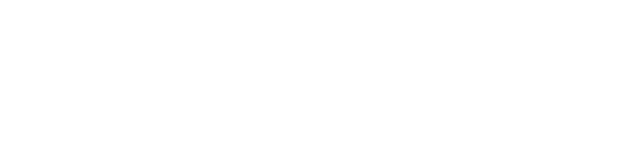
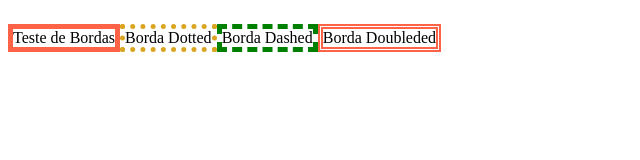
Before and after one commit to NikiReis/FrontEndClass, a plain HTML site: page Class5/Challenge/marg_collor.html in a window 1280 px wide. Shown: the whole page, without its empty margins (0-640 px from the left). Drawn offline with Linux system fonts and the light colour scheme.

Commit message:
style: changing html style

```diff
--- a/Class5/Challenge/marg_collor.html
+++ b/Class5/Challenge/marg_collor.html
@@ -0,0 +1,48 @@
+<!DOCTYPE html>
+<html>
+
+    <head>
+        <style>
+
+            a{
+                display:inline-flex;
+            }
+
+           #p_solid{
+                border: 5px solid tomato;
+            }
+            #p_dotted{
+                border: 5px dotted goldenrod;
+
+            }
+            #p_doubled{
+                border: 5px double tomato;
+
+            }
+            #p_dashed{
+                border: 5px dashed green;
+            }
+
+        </style>
+    </head>
+
+    <body>
+        <a>
+            <p id="p_solid">
+                Teste de Bordas
+            </p>
+            <p id="p_dotted">
+                Borda Dotted
+            </p>
+            <p id="p_dashed">
+                Borda
+                 Dashed
+            </p>
+            <p id="p_doubled">
+                Borda Doubleded
+            </p>
+        </a>
+
+    </body>
+
+</html>
```
Also changed, not shown: Class5/aula7.html (+2 -1 lines).
